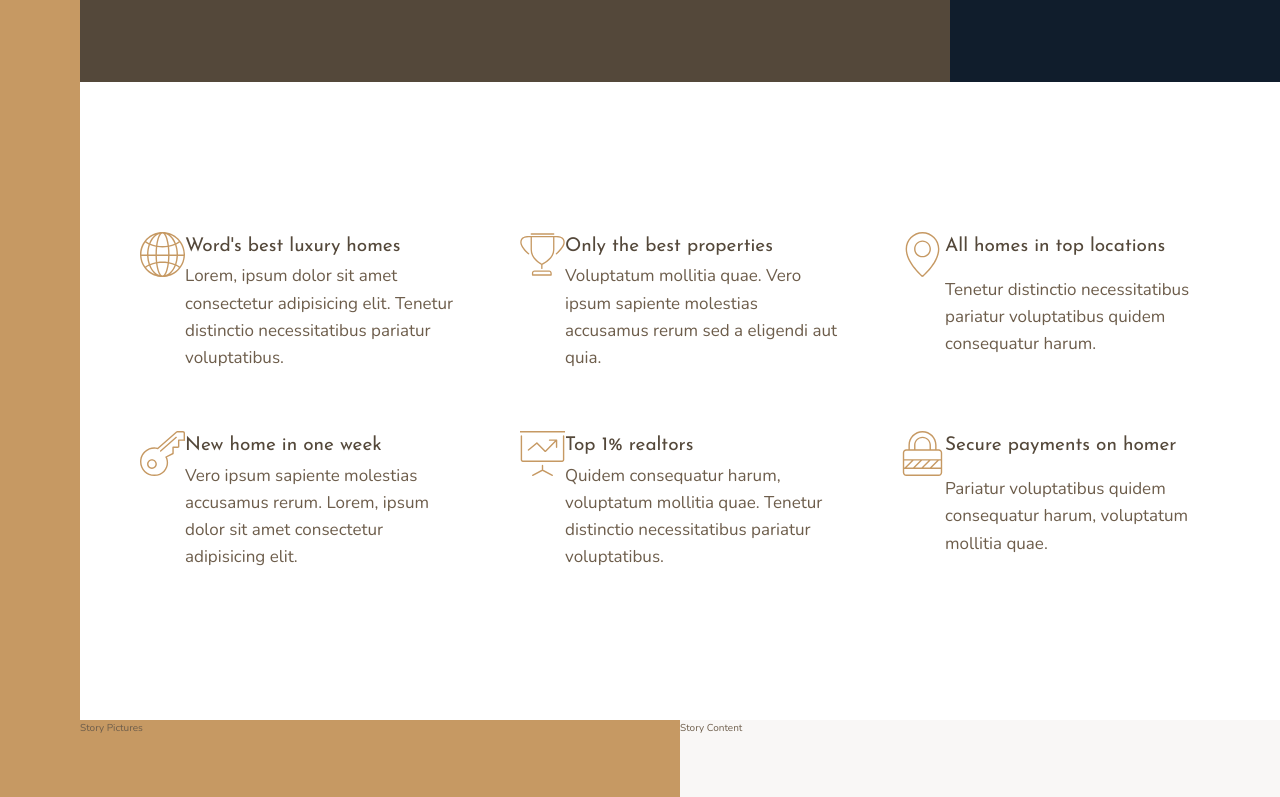
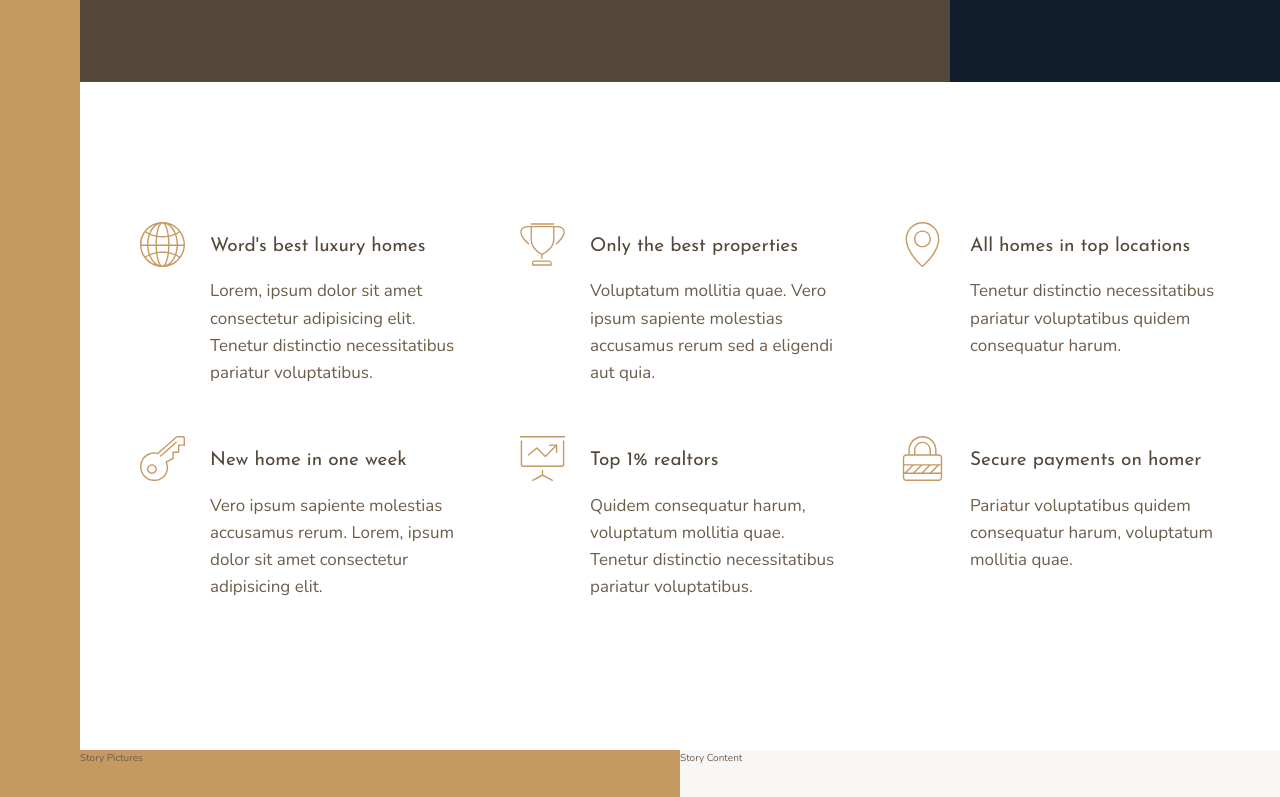
Before and after one commit to johsire/homer-advanced-css-grid, a website: page index.html in a window 1280 px wide. Shown: the part 558-1355 px from the top of the page. Drawn offline with nearby package versions, Linux system fonts and the light colour scheme.

Commit message:
Features Section Pt.2 Final- Nested Grids/ 2-Dimensional Components

```diff
--- a/sass/_features.scss
+++ b/sass/_features.scss
@@ -5,8 +5,10 @@
   margin: 15rem 0;
 
   display: grid;
-  grid-template-columns: repeat(3, 1fr);
+  // grid-template-columns: repeat(3, 1fr);
+  grid-template-columns: repeat(auto-fit, minmax(25rem, 1fr));
   grid-gap: 6rem;
+  align-items: start;
 }
 
 .feature {
@@ -14,12 +16,15 @@
   // Nested Grids
   display: grid;
   grid-template-columns: min-content 1fr;
+  grid-row-gap: 1.5rem;
+  grid-column-gap: 2.5rem;
 
   &__icon {
     fill: $color-primary;
     width: 4.5rem;
     height: 4.5rem;
     grid-row: 1 / span 2;
+    transform: translateY(-1rem);
   }
 
   &__text {
```
Also changed, not shown: css/style.css.
